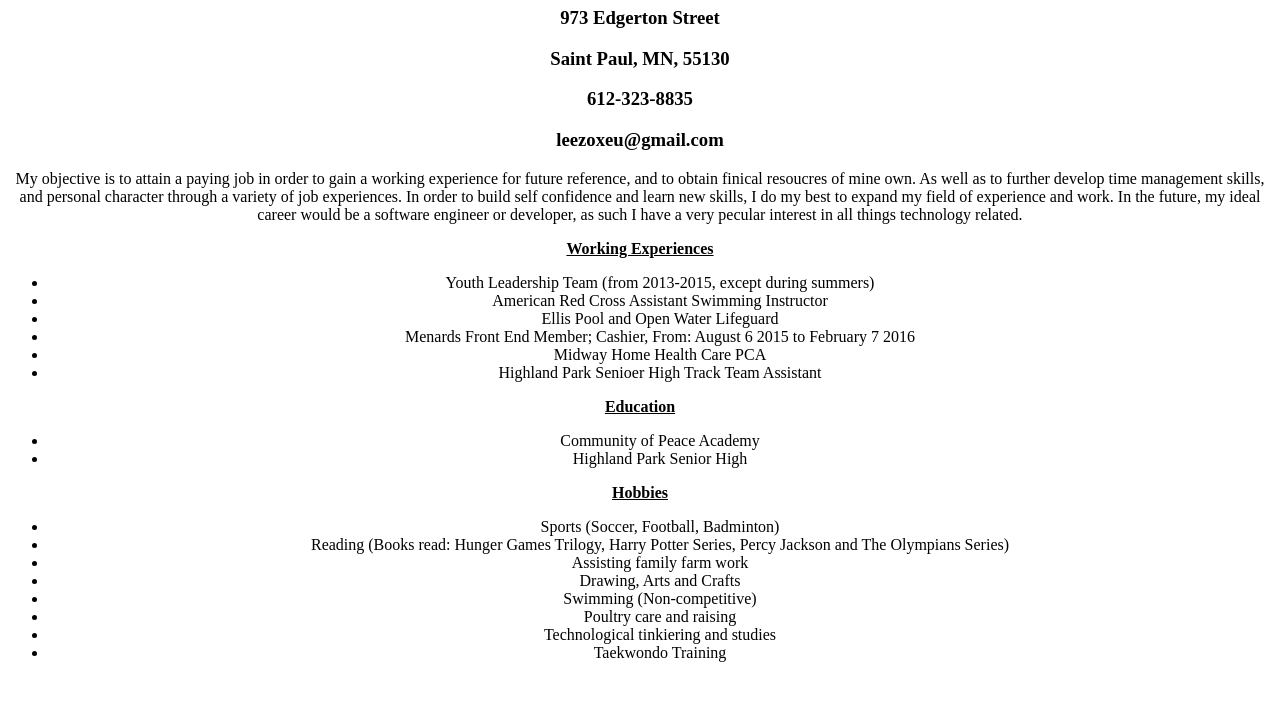
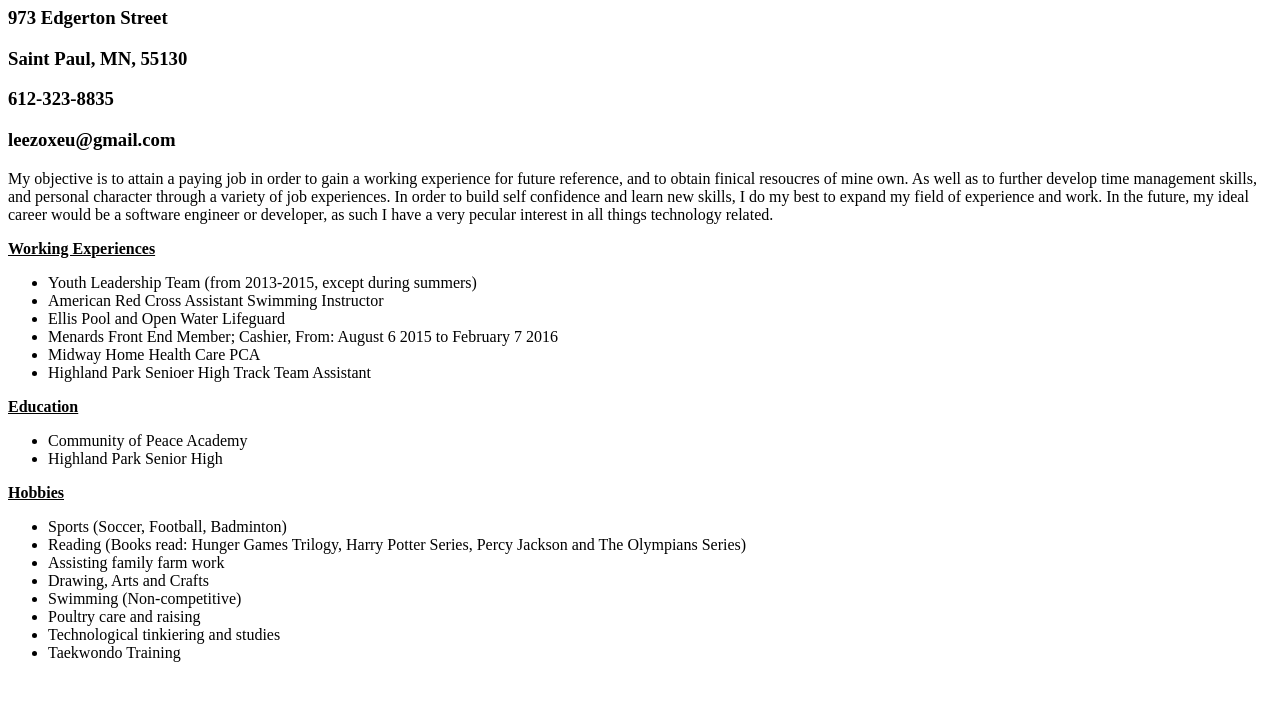
Before and after one commit to zoxLee/zoxLee.github.io, a plain HTML site: page index.html in a window 1280 px wide. Shown: the part 73-800 px from the top of the page. Drawn offline with Linux system fonts and the light colour scheme.

Commit message:
Resume Style D2

```diff
--- a/Style.css
+++ b/Style.css
@@ -1,4 +1,4 @@
-body {
+h {
     text-align: center;
 }
 
```
